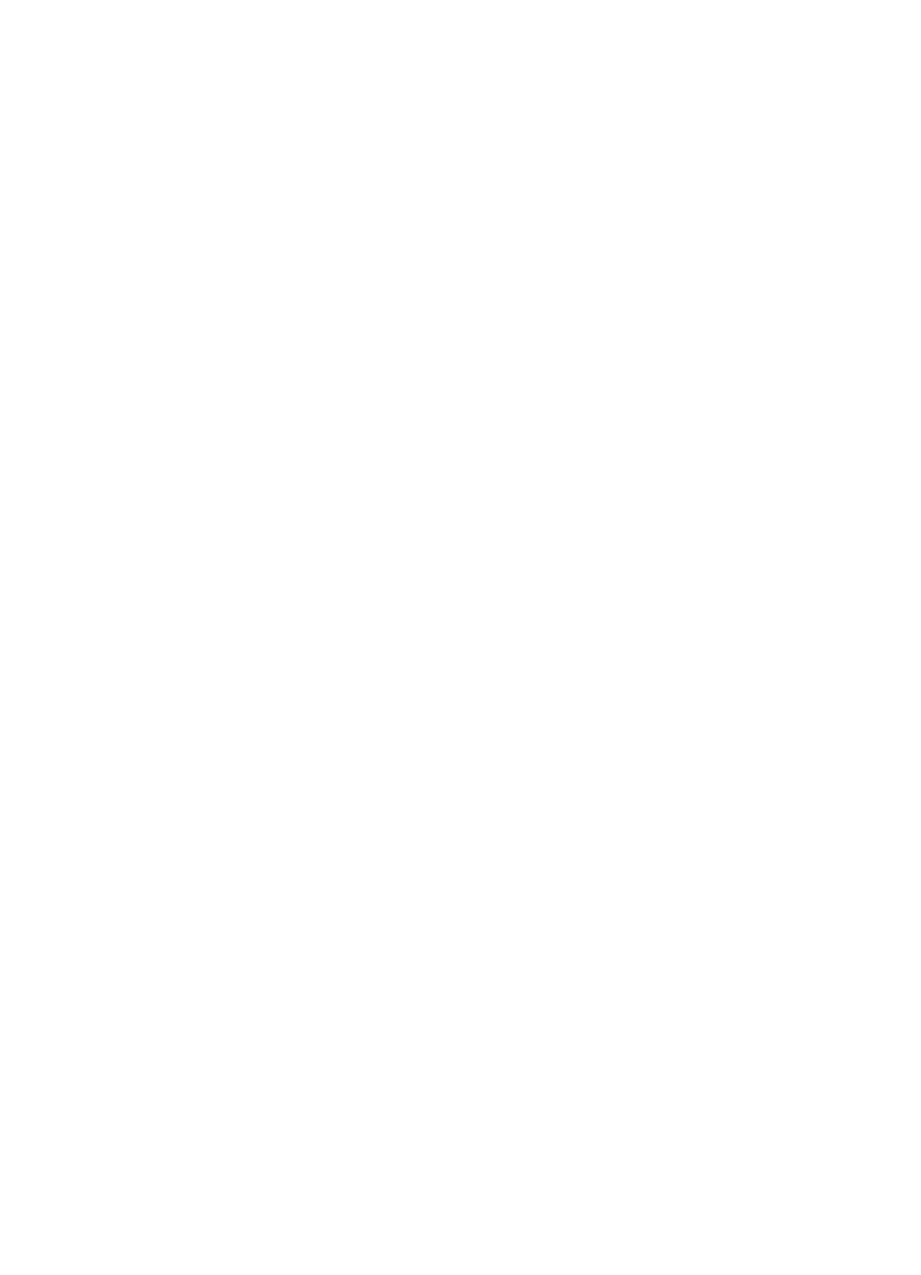
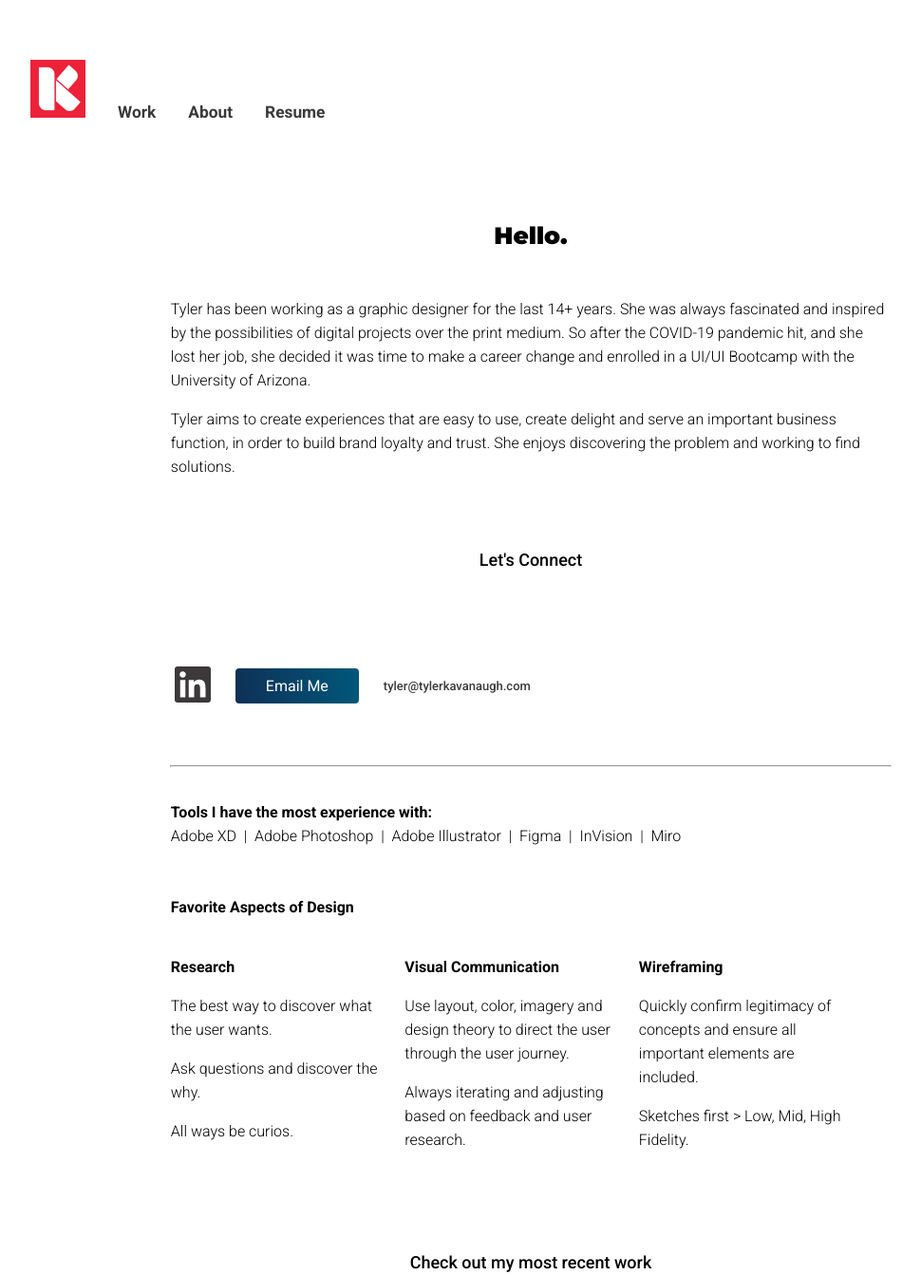
Before and after one commit to Tylerjkav/UX_UI_HW_17, a plain HTML site: page index.html in a window 1280 px wide. Shown: the top 1343 px of the page at 95% size, without its empty margins (81-1051 px from the left). Before the commit the page ends 800 px from the top, so only its background shows below. Drawn offline with Linux system fonts and the light colour scheme.

Commit message:
first draft
completed site - need to make sure it works

```diff
--- a/css/style.css
+++ b/css/style.css
@@ -1,40 +1,144 @@
-nav {
-  height: 50px;
-  background-color: lightgrey;
-  width: 100%;
+.inlineBlock {
+  display: inline-block;
+  vertical-align: bottom;
+  padding: 5px;
+  margin: 50px 10px 50px 100px;
 }
-.inline-block {
-  padding: 15px;
+
+.inlineBlock2 {
   display: inline-block;
+  vertical-align: bottom;
+  padding: 5px;
+  margin: 50px 10px;
+  font-family: 'Roboto', sans-serif;
+  font-weight: 500;
+  font-size: 13pt;
+}
+
+button {
+  background-image: linear-gradient(85deg, rgba(15,48,87,1),rgba(0,88,122,1));
+  border: none;
+  color: white;
+  padding: 9px 32px;
   text-align: center;
-  background-color: rgb(161, 161, 161);
+  text-decoration: none;
+  font-size: 16px;
+  border-radius: 4px;
+  font-family: 'Roboto', sans-serif;
+  margin: 10px;
 }
-.left {
-  float: left;
-  height: 1000px;
-  background-color: rgb(221, 221, 221);
-  width: 29%;
-  text-align: left;
+
+a {
+  text-decoration: none;
+  font-family: 'Roboto', sans-serif;
+  font-weight: 700;
+  font-size: 13pt;
+  color: #3B3939;
 }
-.right {
-  float: left;
-  background-color: rgb(173, 173, 173);
-  height: 1000px;
-  width: 70%;
+
+.link {
+  text-decoration: none;
+  font-family: 'Roboto', sans-serif;
+  font-weight: 700;
+  font-size: 10pt;
+  color: #ffffff;
+}
+
+h1 {
+  font-family: 'Montserrat', sans-serif;
+  font-weight: 900;
+  width: 50%;
+  font-size: 25px;
+  margin: 50px auto;
   text-align: center;
+}
+
+h3 {
+  font-family: 'Roboto', sans-serif;
+  font-weight: 500;
+  width: 50%;
+  font-size: 18px;
+  margin: 75px auto;
+  text-align: center;
+}
+
+h6 {
+  font-family: 'Roboto', sans-serif;
+  font-weight: 500;
+  font-size: 13px;
+  text-align: center;
+}
+
+.content {
+  width: 60%;
+  margin: 0 auto;
+}
+
+.rule {
+  width: 60%;
+  margin: 35px auto;
+}
+
+p {
+  font-family: 'Roboto', sans-serif;
+  font-weight: 300;
+  font-size: 12pt;
+  line-height: 25px;
+}
+
+.inlineBlockcont {
+  display: inline-block;
+  vertical-align: middle;
+  padding: 5px 10px 5px 2px;
 }
 
 .card {
   display: inline-block;
-  background-color: #C6C6C6;
-  border-radius: 5px;
-  height: 200px;
-  width: 150px;
-  margin: 35px;
-  margin-top: 50px;
+  background-color: white;
+  width: 30%;
+  margin-top: 5px;
+  padding: 1px 15px 15px 0px;
+  vertical-align: top;
+  text-align: top;
 }
-.upper {
-  display: block;
-  width: 100%;
-  border: 1px red;
+
+.centerContent {
+  width: 60%;
+  margin: 0 auto;
+  text-align: center;
 }
+
+.cardContent {
+  display: inline-block;
+  background-color: white;
+  width: 30%;
+  margin-top: 0px;
+  padding: 1px 15px 15px 16px;
+  vertical-align: top;
+  text-align: center ;
+}
+
+h5 {
+  font-family: 'Roboto', sans-serif;
+  font-weight: 700;
+  /* width: 50%; */
+  font-size: 15px;
+  /* margin: 50px auto; */
+  text-align: left;
+  color: #EE1F37;
+}
+
+h2 {
+  font-family: 'Montserrat', sans-serif;
+  font-weight: 900;
+  /* width: 50%; */
+  font-size: 25px;
+  /* margin: 50px auto; */
+  text-align: left;
+}
+
+footer {
+  background-color: #E1E1E1;
+  height: 340px;
+  vertical-align: middle;
+}
--- a/index.html
+++ b/index.html
@@ -3,9 +3,78 @@
 <head>
   <meta charset="UTF-8">
   <meta name="viewport" content="width=device-width, initial-scale=1.0">
-  <title>Document</title>
+  <title>Tyler Kavanaugh - Portfolio</title>
+  <link rel="stylesheet" type="text/css" href="css/style.css">
+  <link rel="preconnect" href="https://fonts.gstatic.com">
+<link href="https://fonts.googleapis.com/css2?family=Montserrat:wght@900&family=Roboto:wght@300;400;500;700&display=swap" rel="stylesheet">
 </head>
 <body>
 
+  <header>
+    <div class="inlineBlock">
+      <img src="images/k-icon.png" alt="Tyler Kavanaugh logo"></div>
+      <div class="inlineBlock2"><a href="#">Work</a></div>
+      <div class="inlineBlock2"><a href="#">About</a></div>
+      <div class="inlineBlock2"><a href="#">Resume</a></div>
+  </header>
+
+  <section>
+    <div class="content">
+      <h1>Hello.</h1>
+      <p>Tyler has been working as a graphic designer for the last 14+ years. She was always fascinated and inspired by the possibilities of digital projects over the print medium. So after the COVID-19 pandemic hit, and she lost her job, she decided it was time to make a career change and enrolled in a UI/UI Bootcamp with the University of Arizona.</p><p>Tyler aims to create experiences that are easy to use, create delight and serve an important business function, in order to build brand loyalty and trust. She enjoys discovering the problem and working to find solutions.</p>
+    </div>
+    <div class="content">
+      <h3>Let's Connect</h3>
+    </div>
+
+    <div class="content">
+      <div class="inlineBlockcont">
+        <div class="inlineBlockcont"><a href="https://www.linkedin.com/in/tyler-kavanaugh-28290b1b0/" target="_blank"><img src="images/Icon simple-linkedin.png" alt="LinkedIn Profile"></a></div>
+        <div class="inlineBlockcont"><a href="mailto:tyler@tylerkavanaugh.com"><button>Email Me</button></a></div>
+        <div class="inlineBlockcont"><a href="mailto:tyler@tylerkavanaugh.com"><h6>tyler@tylerkavanaugh.com</h6></a></div>
+      </div>
+    </div>
+
+    <hr class="rule">
+
+    <div class="content">
+      <p><strong>Tools I have the most experience with:</strong><br>
+    Adobe XD&nbsp&nbsp|&nbsp&nbspAdobe Photoshop&nbsp&nbsp|&nbsp&nbspAdobe Illustrator&nbsp&nbsp|&nbsp&nbspFigma&nbsp&nbsp|&nbsp&nbspInVision&nbsp&nbsp|&nbsp&nbspMiro</p>
+<br>
+    </div>
+
+    <div class="content"><p><strong>Favorite Aspects of Design</strong></p></div>
+
+    <div class="content">
+      <div>
+        <div class="card"><p><strong>Research</strong><br><p>The best way to discover what the user wants.</p><p>Ask questions and discover the why.</p><p>All ways be curios.</p>
+        </p></div>
+        <div class="card"><p><strong>Visual Communication</strong><br><p>Use layout, color, imagery and design theory to direct the user through the user journey.</p><p>Always iterating and adjusting based on feedback and user research.</p></div>
+        <div class="card"><p><strong>Wireframing
+        </strong><br><p>Quickly confirm legitimacy of concepts and ensure all important elements are included.</p><p>Sketches first > Low, Mid, High Fidelity.</p></div>
+      </div>
+    </div>
+
+    <div class="content"><h3>Check out my most recent work</h3></div>
+
+    <div class="centerContent">
+      <div>
+        <div class="cardContent"><img src="images/ftc-thumb.png" alt="Federal Trade Commission Redesign"><h5>UI DESIGN</h5><h2>Federal Trade Commission Case Study</h2>
+        </div>
+      <div class="cardContent"><img src="images/tourist-thumb.png" alt="Tourist Mobile App"><h5>UX DESIGN</h5><h2>Tourist Mobile App</h2></div>
+      <div class="cardContent"><img src="images/wild-thumb.png" alt="Into the Wild Outdoors Redsign"><h5>UX/UI DESIGN</h5><h2>Into the Wild Outdoors Redesign</h2></div>
+      </div>
+    </div>
+</section>
+
+<footer>
+  <div>
+    <div class="inlineBlock"><img src="images/tk-logo.png" alt="Tyler Kavanaugh logo"></div>
+      <div class="inlineBlock2"><a href="#">Work</a></div>
+      <div class="inlineBlock2"><a href="#">About</a></div>
+      <div class="inlineBlock2"><a href="#">Resume</a></div></div>
+  </div>
+  <div class="inlineBlock"><h6>© 2021 Tyler Kavanaugh All Rights Reserved</h6></div>
+</footer>
 </body>
 </html>
```
